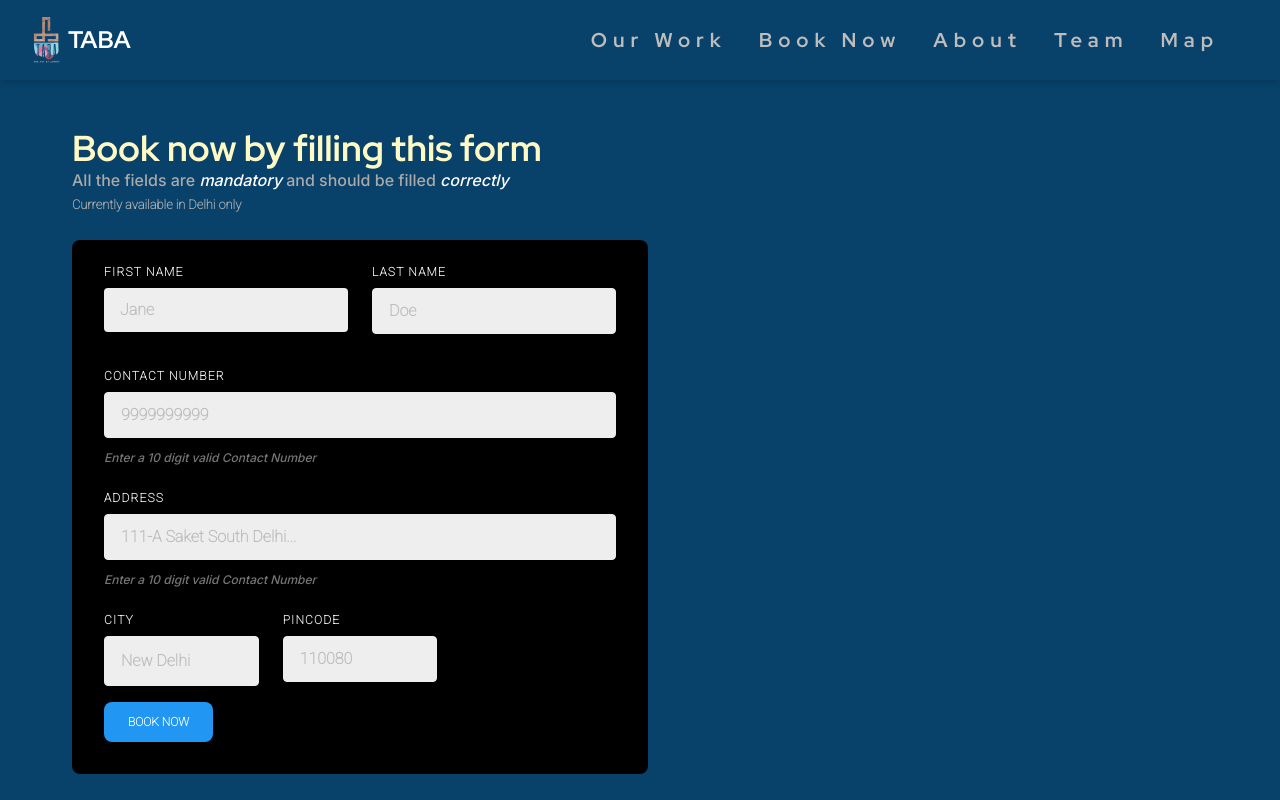
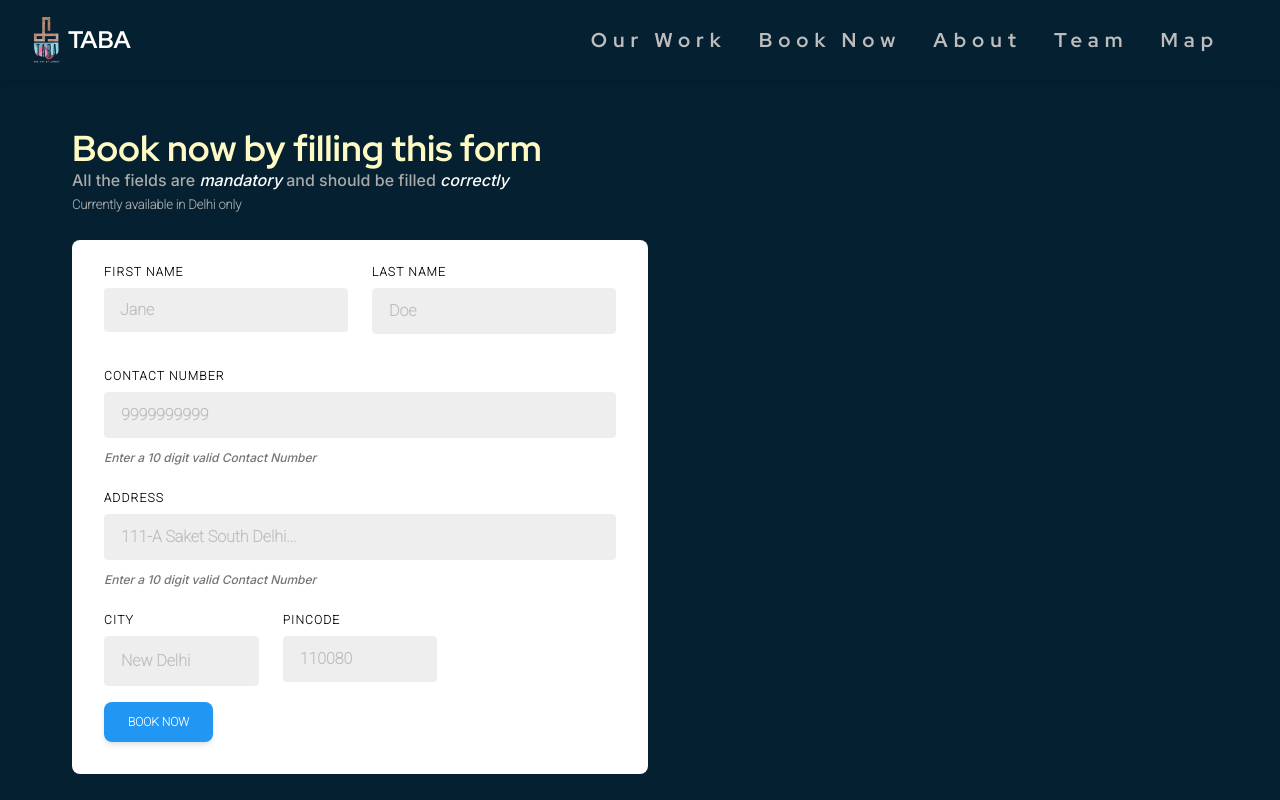
Before and after one commit to Rajnikantbhay/Taba-artist, a React (Create React App) app: page /booknow in a window 1280 px wide. Shown: the top 800 px of the page. Built offline with nearby package versions, Linux system fonts and the light colour scheme.

Commit message:
background color changed

```diff
--- a/src/App.jsx
+++ b/src/App.jsx
@@ -5,7 +5,7 @@ import ProjectDetails from './pages/ProjectDetails';
 import Map from './pages/Contact';
 import BookNowPage from './pages/BookNowPage';
 // // import {  as Router, Routes, Route, Outlet } from 'react-router-dom';
-// import { ScrollToTop } from './components/ScrollToTop';
+import { ScrollToTop } from './components/ScrollToTop';
 import { GraphicWorkDetails } from './pages/ProjectDetails';
 import Team from './pages/Team';
 import { createBrowserRouter, RouterProvider, Outlet } from 'react-router-dom';
@@ -17,7 +17,7 @@ function App() {
 
   return (
     <>
-
+      <ScrollToTop/>
       <StcikyNavbar/>
       <Outlet/>
       <Footer/>
--- a/src/components/Cards.jsx
+++ b/src/components/Cards.jsx
@@ -11,7 +11,7 @@ import { Image, Shimmer} from "react-shimmer";
 
 export function CardDefault({ButtonText, imgLink, title, to, name}) {
   return  (
-    <Card className="bg-black border border-white text-white max-w-[22rem] max-h-[24rem] group overflow-hidden transform-gpu transition-transform ease-in-out duration-300 sm:hover:scale-110 hover:scale-100">
+    <Card className="bg-white border text-black max-w-[22rem] max-h-[24rem] group overflow-hidden transform-gpu transition-transform ease-in-out duration-300 sm:hover:scale-110 hover:scale-100">
       <CardHeader
         floated={false}
         shadow={false}
@@ -28,7 +28,7 @@ export function CardDefault({ButtonText, imgLink, title, to, name}) {
         </div>
       </CardHeader>
       <CardBody className="h-1/4">
-        <Typography variant="h4" className="text-[#f1f1f1] font-inter">
+        <Typography variant="h4" className="text-black font-inter">
           {title}
           <p className="text-sm font-inter">{name}</p>
         </Typography>
--- a/src/components/Navbar.jsx
+++ b/src/components/Navbar.jsx
@@ -23,7 +23,7 @@ export default function StcikyNavbar() {
   }, []);
 
   const navList = (
-    <ul className="lg:bg-transparent bg-[#08416A] right-0 md:static absolute w-full px-4 py-4  mt-2 mb-4 flex flex-col gap-2 lg:mb-0 lg:mt-0 lg:flex-row lg:items-center lg:gap-6">
+    <ul className="lg:bg-transparent bg-[#052131] right-0 md:static absolute w-full px-4 py-4  mt-2 mb-4 flex flex-col gap-2 lg:mb-0 lg:mt-0 lg:flex-row lg:items-center lg:gap-6">
       <Typography
         as="li"
         variant="small"
@@ -83,7 +83,7 @@ export default function StcikyNavbar() {
   );
 
   return (
-      <Navbar className="shadow-md sticky top-0 bg-[#08416A] bg-opacity-100 ackdrop-blur-none backdrop-saturate-0 border-[#08416A] z-[999] h-[10vh] max-w-full rounded-none px-0 pr-6">
+      <Navbar className="shadow-md sticky top-0 bg-[#052131] bg-opacity-100 ackdrop-blur-none backdrop-saturate-0 border-[#052131] z-[999] h-[10vh] max-w-full rounded-none px-0 pr-6">
         <div className="w-full  flex items-center justify-between h-full">
           <Link to={'/'} className='flex'>
           <img src={logo} alt="logo of TABA" className='h-12 mr-2 md:ml-8 ml-4' />
--- a/src/index.css
+++ b/src/index.css
@@ -25,7 +25,7 @@ body {
   flex-direction: column;
   overflow-x: hidden;
   /* background-image: url('../src/assests/moon.webp'); */
-  background-color: #08416A;
+  background-color: #052131;
   /* background-size: cover;
   background-attachment: fixed; */
 }
--- a/src/pages/BookNowPage.jsx
+++ b/src/pages/BookNowPage.jsx
@@ -41,23 +41,23 @@ export default function BookNowPage() {
   };
 
   return (
-    <section className="py-12 lg:px-12 flex  bg-[#08416A] lg:flex-row flex-col-reverse">
+    <section className="py-12 lg:px-12 flex  bg-[#052131] lg:flex-row flex-col-reverse">
       <div className="container px-6">
         <h1 className="font-redhat text-yellow-100 lg:text-4xl text-2xl">Book now by filling this form</h1>
         <p className="text-[#aaaaaa]">All the fields are <i className="text-white">mandatory</i> and should be filled <i className="text-white">correctly</i></p>
         <small className="text-[#aaaaaa] font-bold">Currently available in Delhi only</small>
 
-        <form onSubmit={handleSubmit} className="w-full max-w-xl bg-black lg:my-6 my-2 py-6 px-8 rounded-lg">
+        <form onSubmit={handleSubmit} className="w-full max-w-xl bg-white lg:my-6 my-2 py-6 px-8 rounded-lg">
           <div class="flex flex-wrap -mx-3 mb-6">
             <div class="w-full md:w-1/2 px-3 mb-6 md:mb-0">
-              <label class="block uppercase tracking-wide text-[#f1f1f1]  text-xs font-bold mb-2" for="grid-first-name">
+              <label class="block uppercase tracking-wide text-black  text-xs font-bold mb-2" for="grid-first-name">
                 First Name
               </label>
               <input name="firstName" value={data.firstName} onChange={handleData} class="font-bold appearance-none block w-full bg-gray-200 text-black  rounded py-3 px-4 mb-3 leading-tight focus:outline-none focus:bg-white" id="grid-first-name" type="text" placeholder="Jane" />
               {/* <p class="text-red-500 text-xs italic">Please fill out this field.</p> */}
             </div>
             <div class="w-full md:w-1/2 px-3">
-              <label class="block uppercase tracking-wide text-[#f1f1f1]  text-xs font-bold mb-2" for="grid-last-name">
+              <label class="block uppercase tracking-wide text-black  text-xs font-bold mb-2" for="grid-last-name">
                 Last Name
               </label>
               <input name="lastName" value={data.lastName} onChange={handleData} class="font-bold appearance-none block w-full bg-gray-200 text-black border border-gray-200 rounded py-3 px-4 leading-tight focus:outline-none focus:bg-white focus:border-gray-500" id="grid-last-name" type="text" placeholder="Doe" />
@@ -65,7 +65,7 @@ export default function BookNowPage() {
           </div>
           <div class="flex flex-wrap -mx-3 mb-6">
             <div class="w-full px-3">
-              <label class="block uppercase tracking-wide text-[#f1f1f1] text-xs font-bold mb-2" for="grid-password">
+              <label class="block uppercase tracking-wide text-black text-xs font-bold mb-2" for="grid-password">
                 Contact Number
               </label>
               <input name="number" value={data.number} onChange={handleData} class="font-bold appearance-none block w-full bg-gray-200 text-black border border-gray-200 rounded py-3 px-4 mb-3 leading-tight focus:outline-none focus:bg-white focus:border-gray-500" id="grid-password" type="number" placeholder='9999999999' />
@@ -74,7 +74,7 @@ export default function BookNowPage() {
           </div>
           <div class="flex flex-wrap -mx-3 mb-6">
             <div class="w-full px-3">
-              <label class="block uppercase tracking-wide text-[#f1f1f1]  text-xs font-bold mb-2" for="grid-password">
+              <label class="block uppercase tracking-wide text-black  text-xs font-bold mb-2" for="grid-password">
                 Address
               </label>
               <input name="address" value={data.address} onChange={handleData} class="font-bold appearance-none block w-full bg-gray-200 text-black border border-gray-200 rounded py-3 px-4 mb-3 leading-tight focus:outline-none focus:bg-white focus:border-gray-500" id="grid-password" type="text" placeholder='111-A Saket South Delhi...' />
@@ -83,13 +83,13 @@ export default function BookNowPage() {
           </div>
           <div class="flex flex-wrap -mx-3 mb-2">
             <div class="w-full md:w-1/3 px-3 mb-6 md:mb-0">
-              <label class="block uppercase tracking-wide text-[#f1f1f1]  text-xs font-bold mb-2" for="grid-city">
+              <label class="block uppercase tracking-wide text-black  text-xs font-bold mb-2" for="grid-city">
                 City
               </label>
               <input name="city" value={data.city} onChange={handleData} class="font-bold appearance-none block w-full bg-gray-200 text-black border border-gray-200 rounded py-3 px-4  focus:outline-none focus:bg-white focus:border-gray-500" id="grid-city" type="text" placeholder="New Delhi" />
             </div>
             <div class="w-full md:w-1/3 px-3 mb-6 md:mb-0">
-              <label class="block uppercase tracking-wide text-[#f1f1f1] text-xs font-bold mb-2" for="grid-zip">
+              <label class="block uppercase tracking-wide text-black text-xs font-bold mb-2" for="grid-zip">
                 Pincode
               </label>
               <input name="pincode" value={data.pincode} onChange={handleData} class="font-bold appearance-none block w-full bg-gray-200 text-black border border-gray-200 rounded py-3 px-4 leading-tight focus:outline-none focus:bg-white focus:border-gray-500" id="grid-zip" type="text" placeholder="110080" />
```
